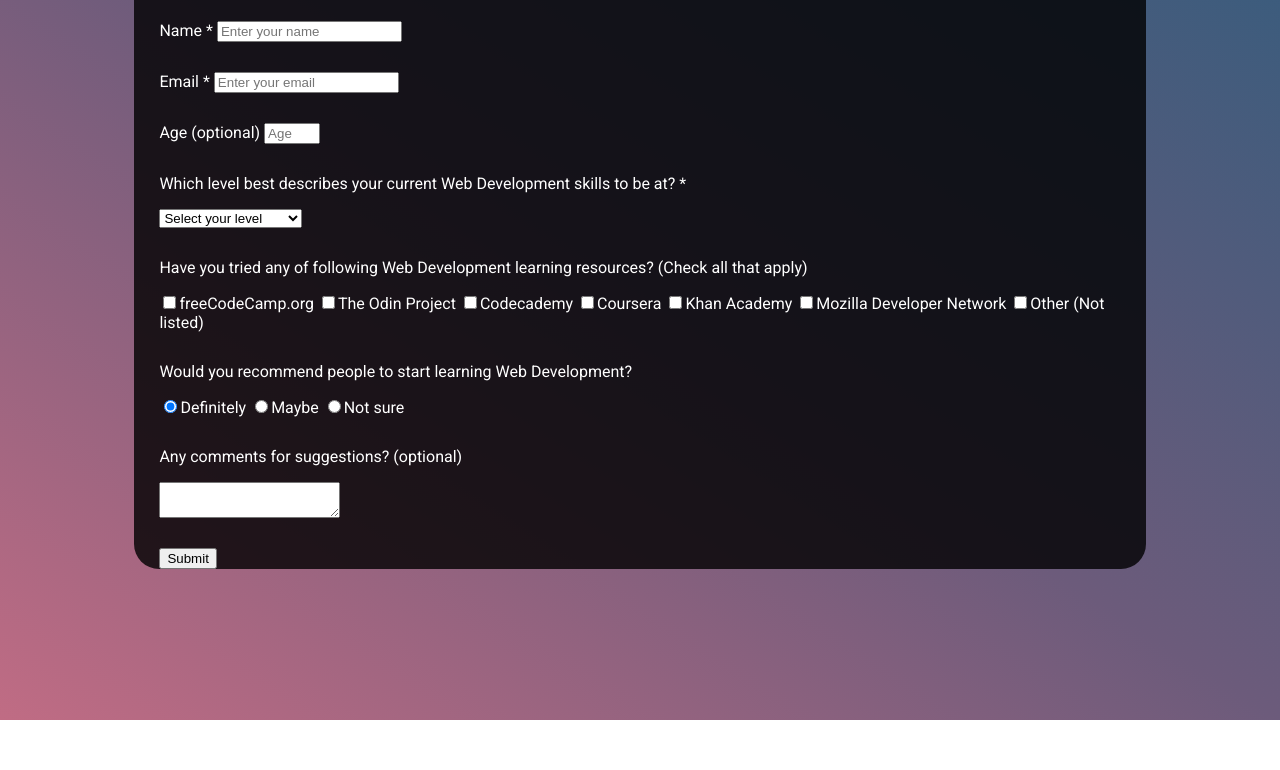
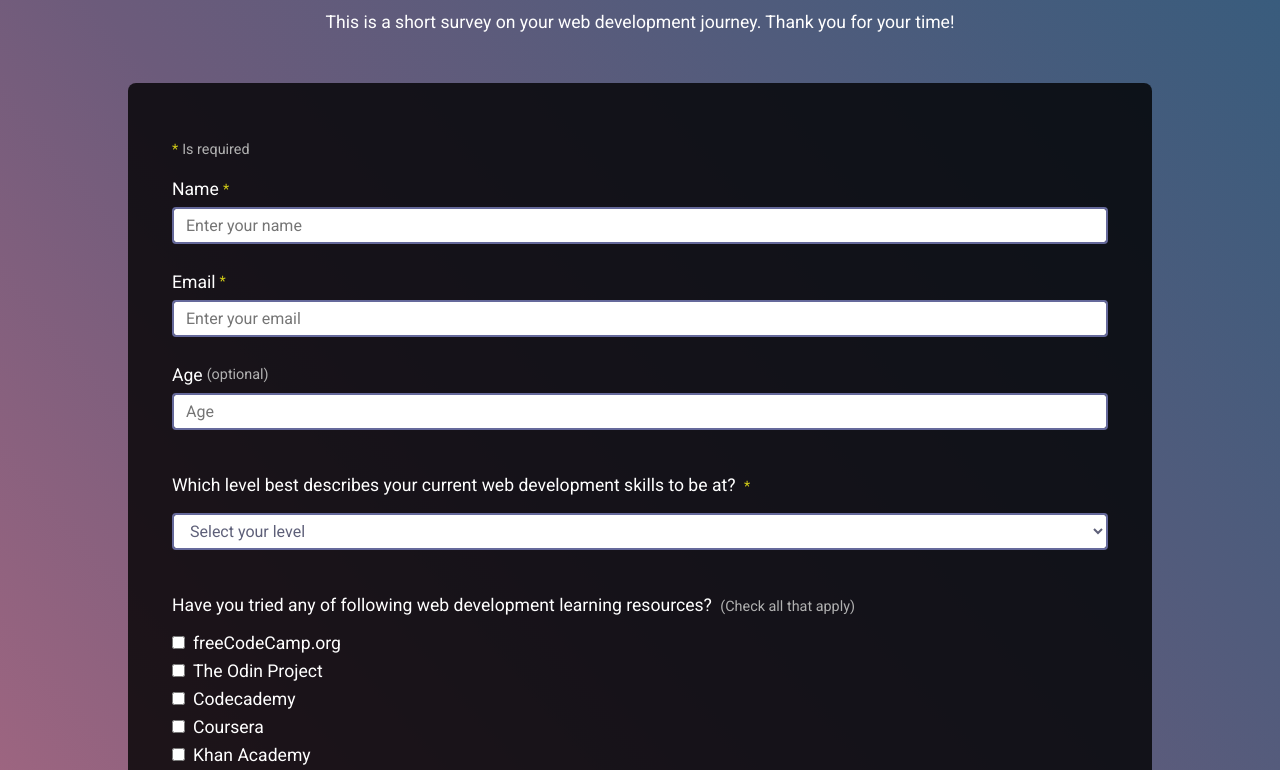
Before and after one commit to fusakoo/survey-form, a plain HTML site: page index.html in a window 1280 px wide. Shown: the part 113-883 px from the top of the page. Before the commit the page ends 833 px from the top, so only its background shows below. Drawn offline with Linux system fonts and the light colour scheme.

Commit message:
V1 html&css updated

```diff
--- a/index.html
+++ b/index.html
@@ -10,6 +10,7 @@
         <p id="description">This is a short survey on your web development journey. Thank you for your time!</p>
     </header>
     <form id="survey-form" method="get" action="">
+        <p><span class="required">*</span><span class="opt">Is required</span></p>
         <div class="form-group">
             <label id="name-label" for="name">Name <span class="required">*</span></label>
             <input
@@ -22,7 +23,7 @@
             />
         </div>
         <div class="form-group">
-            <label id="email-label" for="email">Email <span class="required">*</span></label>
+            <label id="email-label" for="email">Email<span class="required">*</span></label>
             <input
                 type="email"
                 name="email"
@@ -33,7 +34,7 @@
             />
         </div>
         <div class="form-group">
-            <label id="number-label" for="age">Age <span class="">(optional)</span></label>
+            <label id="number-label" for="age">Age <span class="opt">(optional)</span></label>
             <input
                 type="number"
                 name="age"
@@ -45,8 +46,8 @@
             />
         </div>
         <div class="form-group">
-            <p>Which level best describes your current Web Development skills to be at? <span class="required">*</span></p>
-            <select id="dropdown" name="level" class="form control" required>
+            <p>Which level best describes your current web development skills to be at? <span class="required">*</span></p>
+            <select id="dropdown" name="level" class="form-control" required>
                 <option disabled selected value>Select your level</option>
                 <option value="noExp">No experience</option>
                 <option value="beginner">Beginner</option>
@@ -57,7 +58,7 @@
             </select>
         </div>
         <div class="form-group">
-            <p>Have you tried any of following Web Development learning resources? <span class="">(Check all that apply)</span></p>
+            <p>Have you tried any of following web development learning resources? <span class="opt">(Check all that apply)</span></p>
             <label>
                 <input
                     name="prefer"
@@ -116,7 +117,7 @@
             </label>
         </div>
         <div class="form-group">
-            <p>Would you recommend people to start learning Web Development?</p>
+            <p>Would you recommend people to start learning web development?</p>
             <label>
                 <input
                     name="user-recommend"
@@ -144,7 +145,7 @@
             </label>
         </div>
         <div class="form-group">
-            <p>Any comments for suggestions? <span class="">(optional)</span></p>
+            <p>Any comments for suggestions? <span class="optional">(optional)</span></p>
             <textarea
                 id="comments"
                 class="input-textarea"
@@ -157,4 +158,9 @@
             <button type="submit" id="submit" class="submit-button">Submit</button>
         </div>
     </form>
+    <div class="text-center">
+        <footer>
+            <p>Design by <a href="https://github.com/fusakoo" target="_blank">fusakoo</a></p>
+        </footer>
+    </div>
 </main>
--- a/styles/main.css
+++ b/styles/main.css
@@ -1,31 +1,156 @@
 @import url('https://fonts.googleapis.com/css?family=Roboto:300,400');
 
-h1, label, p {
+*,
+*::before,
+*::after {
+    box-sizing: border-box;
+}
+
+main {
     font-family: 'Roboto', sans-serif;
     color: #fff;
+    margin: 0;
+}
+
+body {
+    height: auto;
+    width: 100%;
+    margin: 0;
+    background: linear-gradient(to left bottom, #355c7d, #6c5b7b, #c06c84);
+    background-repeat: no-repeat;
+    background-position: fixed;
+}
+
+h1 {
+    font-size: 2.5rem;
+    font-weight: 100;
+    line-height: 1.2;
+}
+
+p {
+    font-size: 1.1rem;
+}
+
+label {
+    display: flex;
+    align-items: center;
+    font-size: 1.1rem;
+    margin-bottom: 0.5rem;
+}
+
+input, button, select, textarea {
+    margin: 0;
+    font-family: inherit;
+    font-size: inherit;
+    line-height: inherit;
+}
+
+a {
+    color: #D1CB17;
+}
+
+a:hover {
+    color: #969110;
+}
+
+.container {
+    width: 100%;
+    margin: 3rem auto 0 auto;
 }
 
 .text-center {
     text-align: center;
 }
 
-
-body {
-    height: 100%;
-    background: linear-gradient(to left bottom, #355c7d, #6c5b7b, #c06c84);
-    background-repeat: no-repeat;
-    background-position: fixed;
+.required {
+    margin-left: 0.25rem;
+    font-size: 0.9rem;
+    color: #D1CB17;
 }
 
-main {
+.opt {
+    margin-left: 0.25rem;
+    font-size: 0.9rem;
+    color: #b1b1b1;
+}
+
+header {
+    margin-top: 50px;
+    margin-bottom: 20px;
+}
+
+footer {
+    font-size: 5px;
+    margin-bottom: 10px;
+}
+
+/* Form */
+
+form {
     background: rgba(0,0,0,0.8);
-    margin: 2% 10% 2% 10%;
-    border-radius: 25px;
+    margin: 4% 10% 4% 10%;
+    border-radius: 0.5rem;
+    padding: 2.5rem 2rem;
+}
+
+@media (min-width: 480px) {
+    form {
+        padding: 2.5rem;
+    }
 }
 
 .form-group {
-    margin-top: 30px;
-    margin-bottom: 20px;
-    margin-left: 25px;
-    margin-right: 25px;
+    margin: 0 auto 1.25rem auto;
+    padding: 0.25rem;
 }
+
+.form-control {
+    display: block;
+    width: 100%;
+    height: 2.3rem;
+    padding: 0.375rem 0.75rem;
+    color: #5e6079;
+    background-color: #fff;
+    background-clip: padding-box;
+    border: 2px solid #65699b;
+    border-radius: 0.25rem;
+    transition: border-color 0.15s ease-in-out, box-shadow 0.15s ease-in-out;
+}
+
+.form-control:focus {
+    border-color: #aa77d6;
+    outline: 0;
+    box-shadow: 0 0 0 0.2rem rgba(82, 0, 214, 0.25);
+}
+
+.input-radio, .input-checkbox {
+    display: inline-block;
+    margin-right: 0.5rem;
+}
+
+.input-radio:hover, .input-checkbox:hover {
+    outline: 0;
+    box-shadow: 0 0 0.1rem 0.2rem rgba(160, 105, 155, 0.25);
+}
+
+.input-textarea {
+    min-height: 100px;
+    width: 100%;
+    padding: 0.625rem;
+    resize: vertical;
+}
+
+button {
+    display: block;
+    position: relative;
+    width: 100%;
+    padding: 0.75rem;
+    background: #D1CB17;
+    color: #fff;
+    text-align: center;
+    text-transform: uppercase;
+    text-decoration: none;
+    border-radius: 0.5rem;
+    cursor: pointer;
+    border: 3px solid #D1CB17;
+}
```
